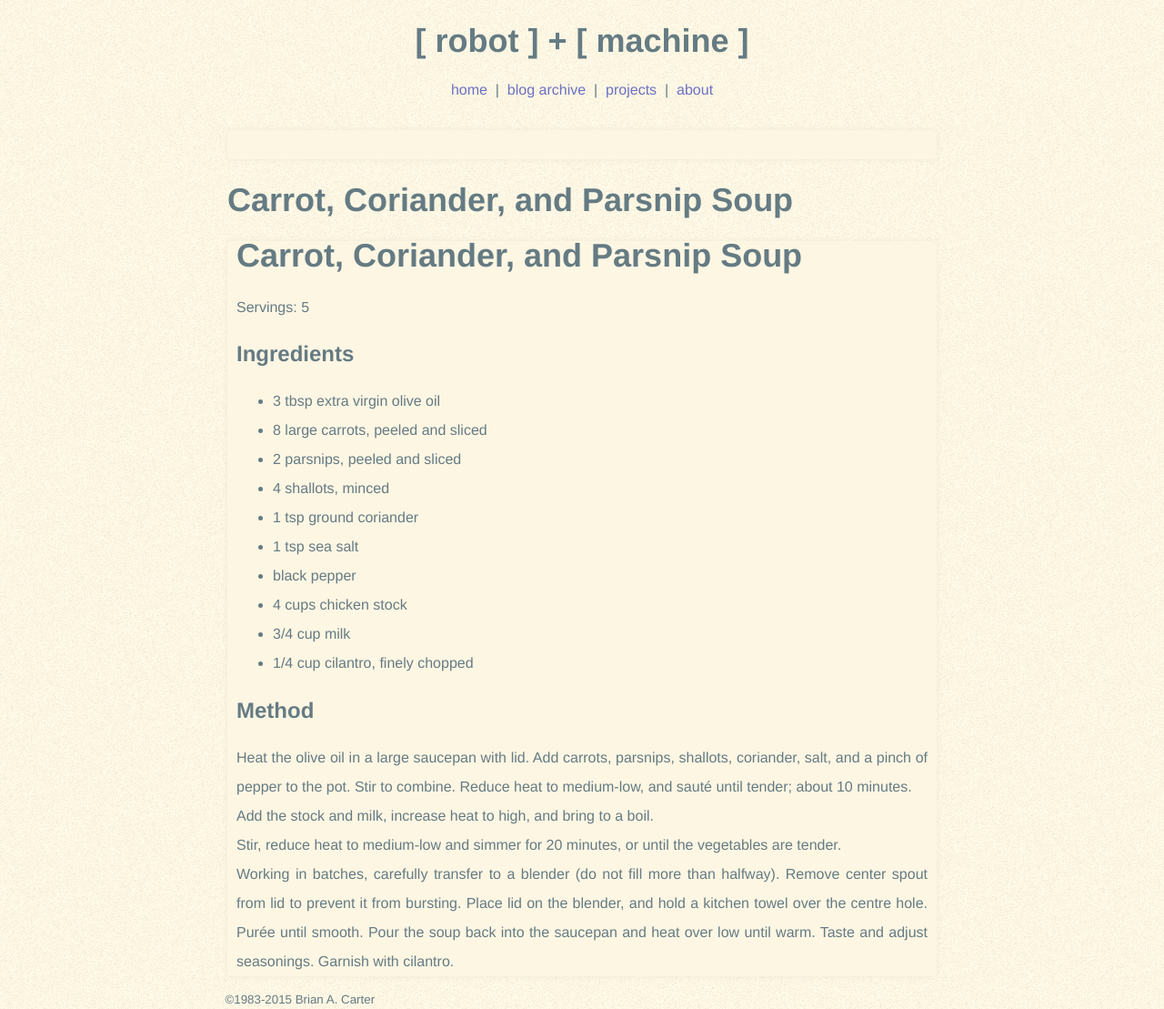
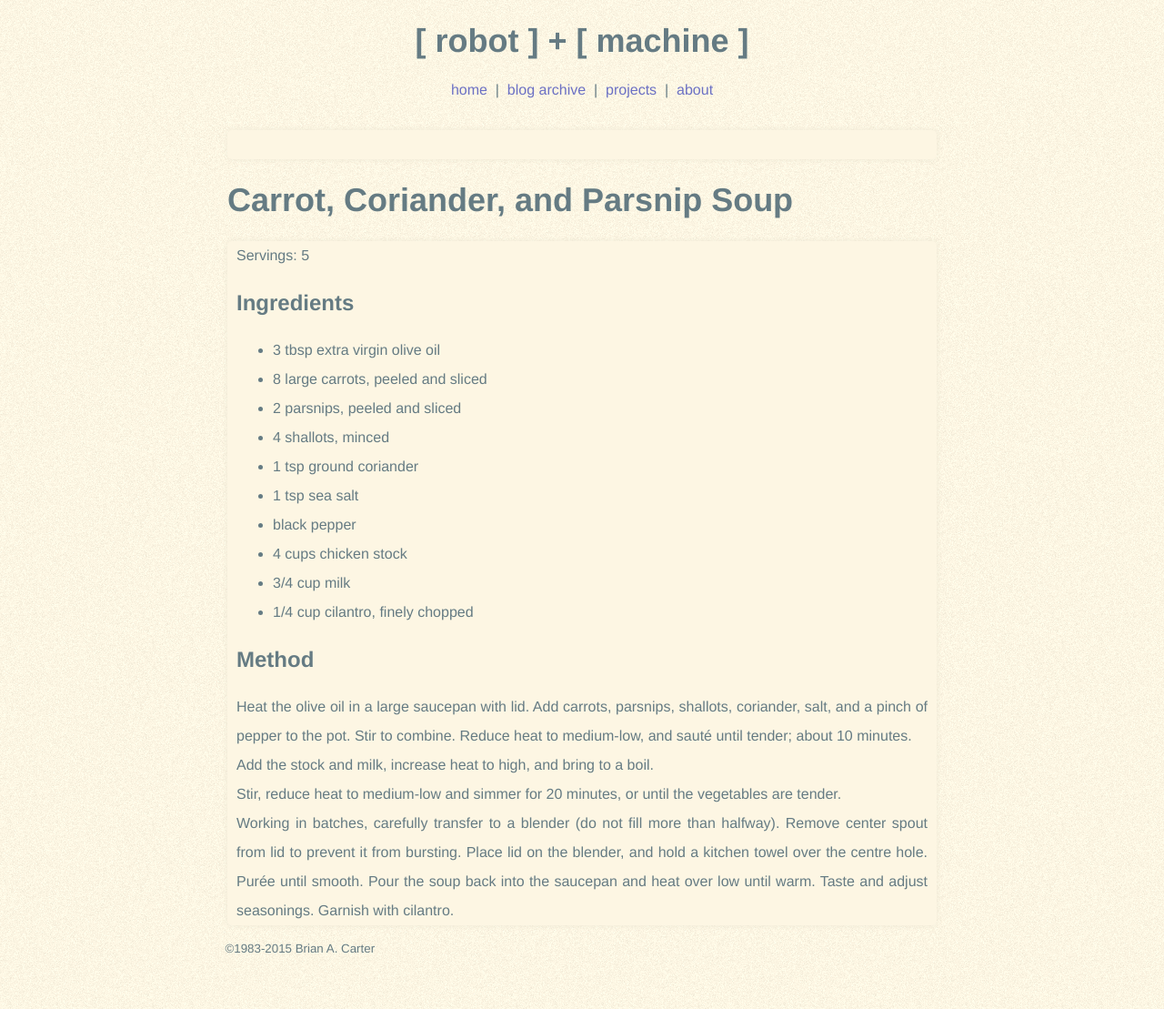
Before and after one commit to robotmachine/Jekyll-Blog, a Jekyll site: the page built from recipes/_posts/2016-06-29-Carrot.Coriander.Parsnip.Soup.md, in a window 1280 px wide. Shown: the whole page at 91% size. Built offline with Jekyll 4.4.1, drawn with Linux system fonts in a browser that asks for light colours; some web fonts are replaced; Markdown is read by kramdown in place of the engine named in the settings.

Commit message:
Removed redundant title.

```diff
--- a/recipes/_posts/2016-06-29-Carrot.Coriander.Parsnip.Soup.md
+++ b/recipes/_posts/2016-06-29-Carrot.Coriander.Parsnip.Soup.md
@@ -5,7 +5,6 @@ excerpt: Carrot, Coriander, and Parsnip Soup
 category: plan
 date:   2016-06-03
 ---
-# Carrot, Coriander, and Parsnip Soup
 Servings: 5
 
 ## Ingredients
```
